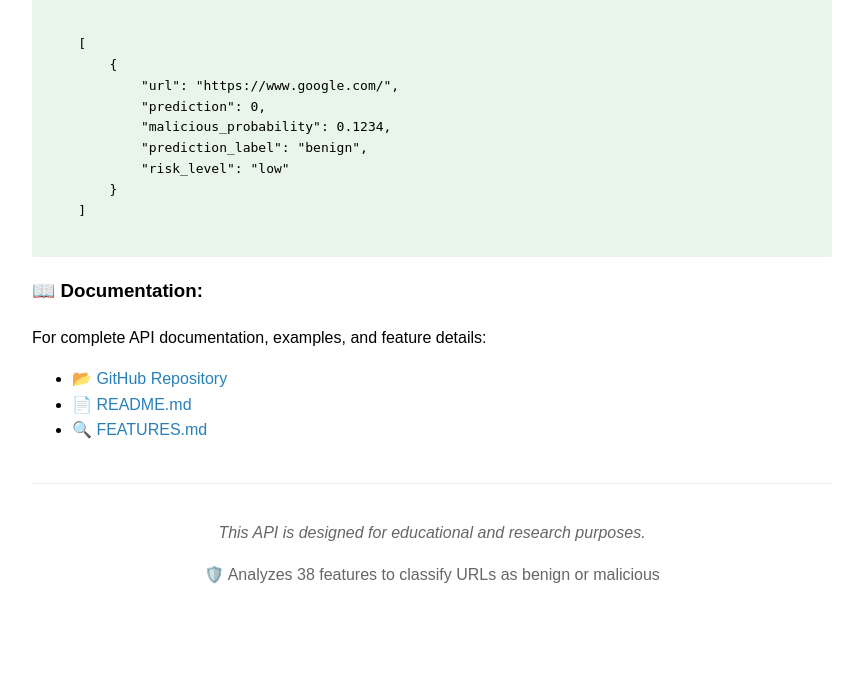
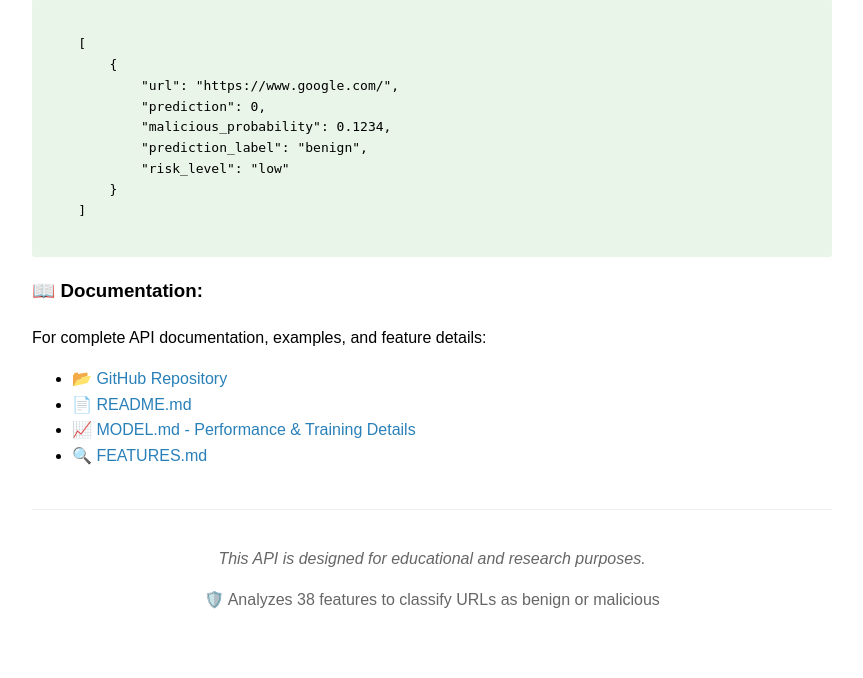
Before and after one commit to Lee-yah/URL-Classifier-API, a Flask app: page / in a window 1280 px wide. Shown: the part 1285-1963 px from the top of the page, without its empty margins (208-1071 px from the left). Before the commit the page ends 1869 px from the top, so only its background shows below. Run offline with Flask 3, Linux system fonts and the light colour scheme.

Commit message:
Update home.html previous commit is 3rd model addition
add model documentation link in home.html

```diff
--- a/templates/home.html
+++ b/templates/home.html
@@ -162,6 +162,7 @@
     <ul>
         <li><a href="https://github.com/Lee-yah/URL-Classifier-API" target="_blank">📂 GitHub Repository</a></li>
         <li><a href="https://github.com/Lee-yah/URL-Classifier-API/blob/master/README.md" target="_blank">📄 README.md</a></li>
+        <li><a href="https://github.com/Lee-yah/URL-Classifier-API/blob/master/MODEL.md" target="_blank">📈 MODEL.md - Performance & Training Details</a></li>
         <li><a href="https://github.com/Lee-yah/URL-Classifier-API/blob/master/FEATURES.md" target="_blank">🔍 FEATURES.md</a></li>
     </ul>
 
```
